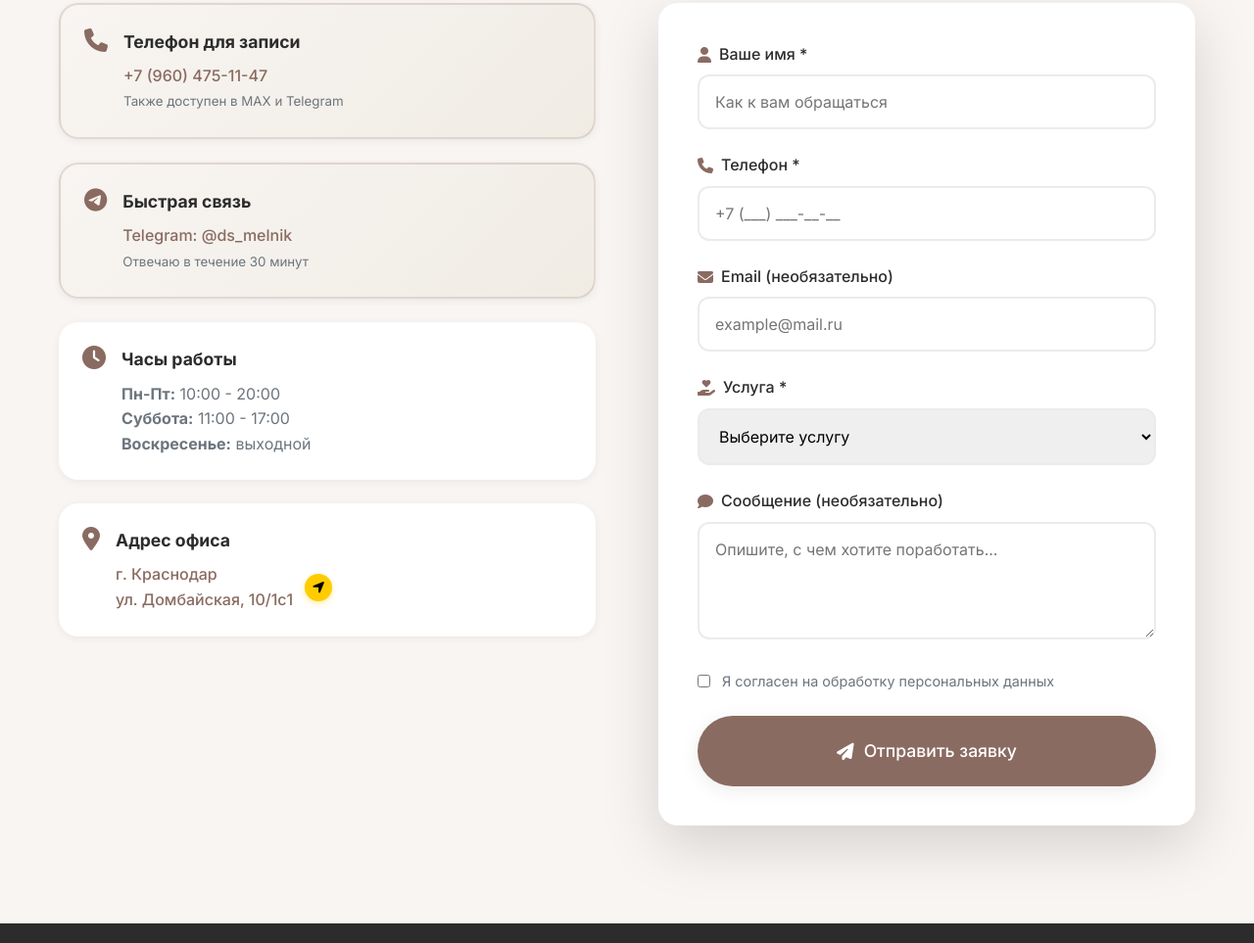
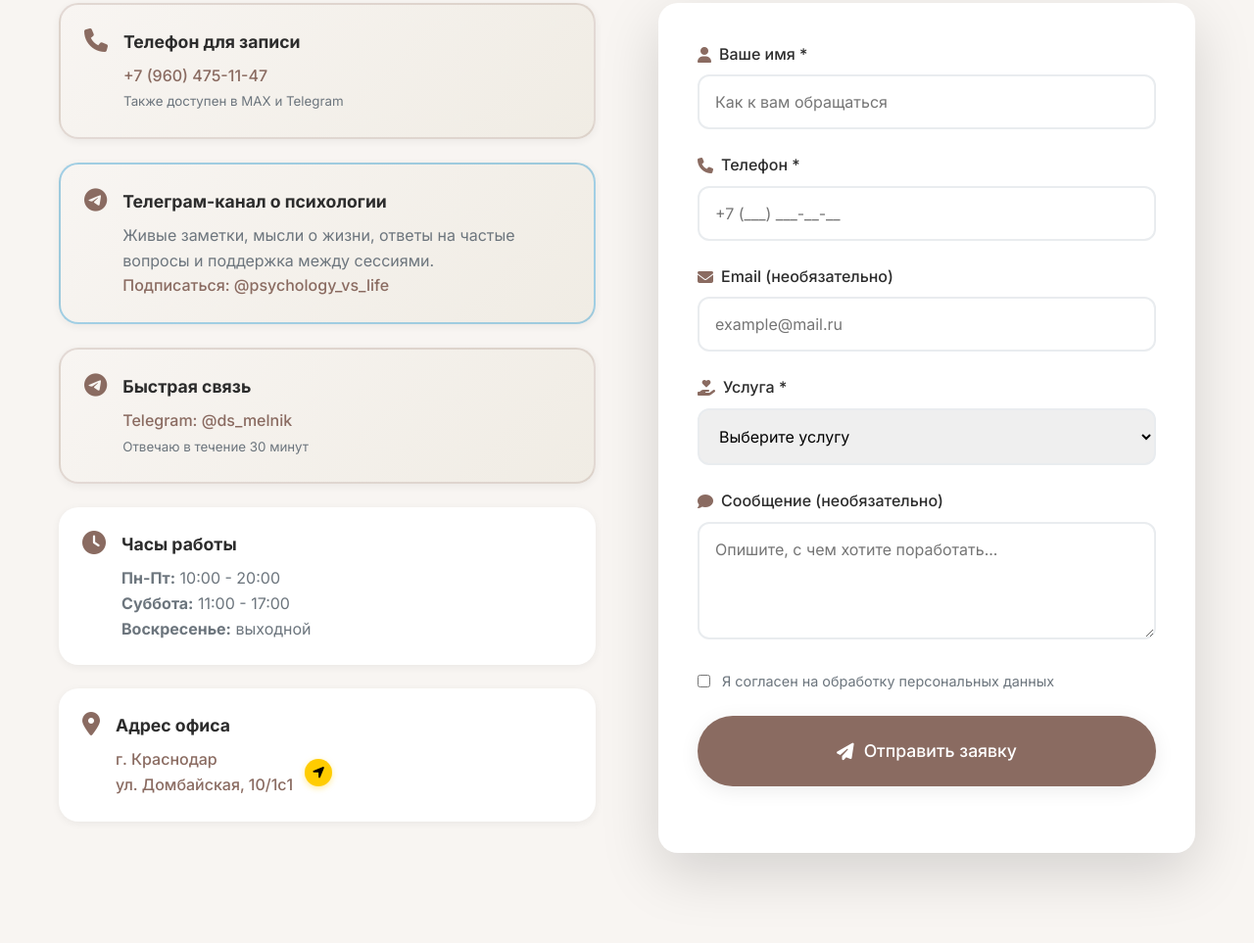
Before and after one commit to sosed29/psycholog-Melnik, a website: page index.html in a window 1280 px wide. Shown: the part 4379-5342 px from the top of the page at 98% size. Drawn offline with nearby package versions, Linux system fonts and the light colour scheme.

Commit message:
fix: тг канал

```diff
--- a/index.html
+++ b/index.html
@@ -386,6 +386,20 @@
               </div>
             </div>
 
+            <div class="contact-item contact-item--highlight contact-item--tg-channel">
+              <i class="fab fa-telegram-plane contact-item__icon"></i>
+              <div class="contact-item__content">
+                <h3>Телеграм-канал о психологии</h3>
+                <p>
+                  Живые заметки, мысли о жизни, ответы на частые вопросы и поддержка между сессиями.
+                  <br>
+                  <a href="https://t.me/psychology_vs_life" target="_blank" rel="noopener">
+                    Подписаться: @psychology_vs_life
+                  </a>
+                </p>
+              </div>
+            </div>
+
             <div class="contact-item contact-item--highlight">
               <i class="fab fa-telegram contact-item__icon"></i>
               <div class="contact-item__content">
--- a/style.css
+++ b/style.css
@@ -1110,6 +1110,18 @@ button {
 .contact-item--highlight {
   background: linear-gradient(135deg, #F8F5F2, #F0ECE4);
   border: 2px solid rgba(139, 107, 97, 0.2);
+}
+
+.contact-item--tg-channel {
+  border-color: rgba(0, 136, 204, 0.35);
+}
+
+.contact-item--tg-channel a {
+  color: #0088cc;
+}
+
+.contact-item--tg-channel a:hover {
+  text-decoration: underline;
 }
 
 .contact-item__icon {
```
